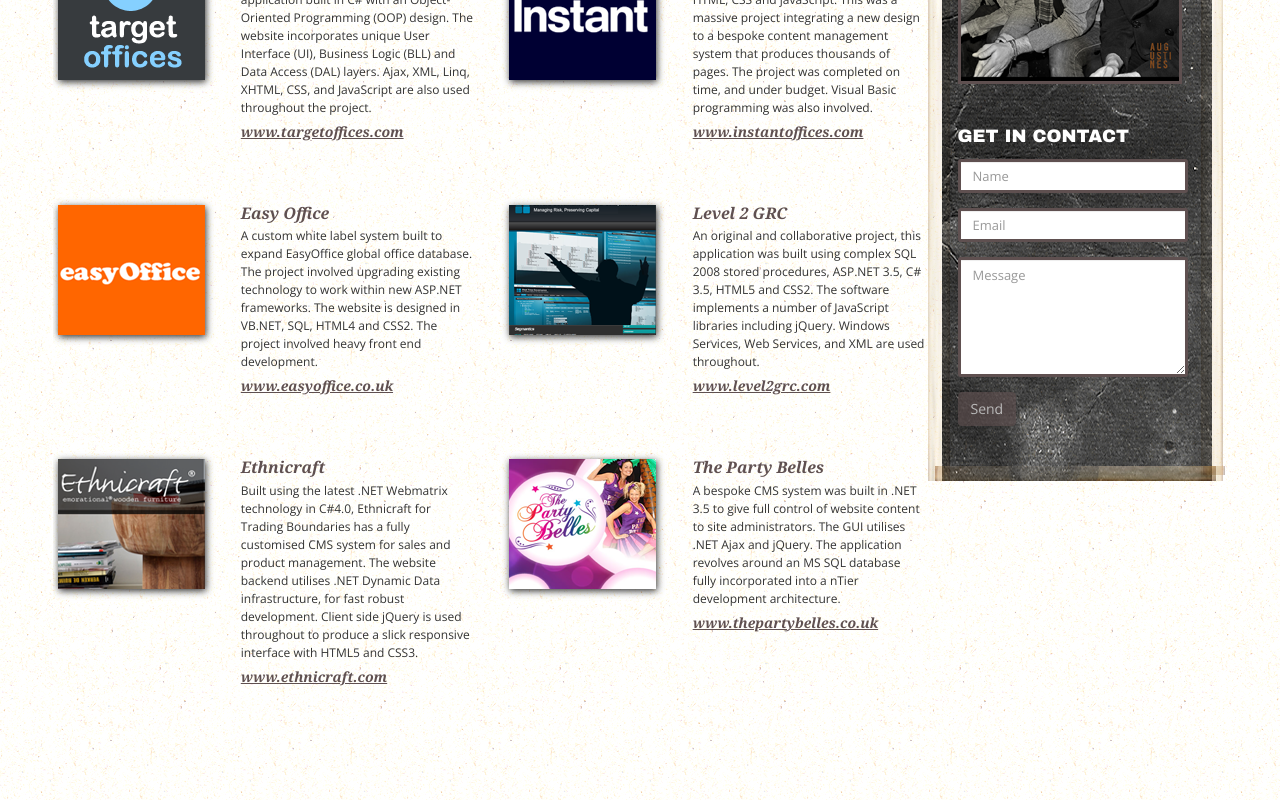
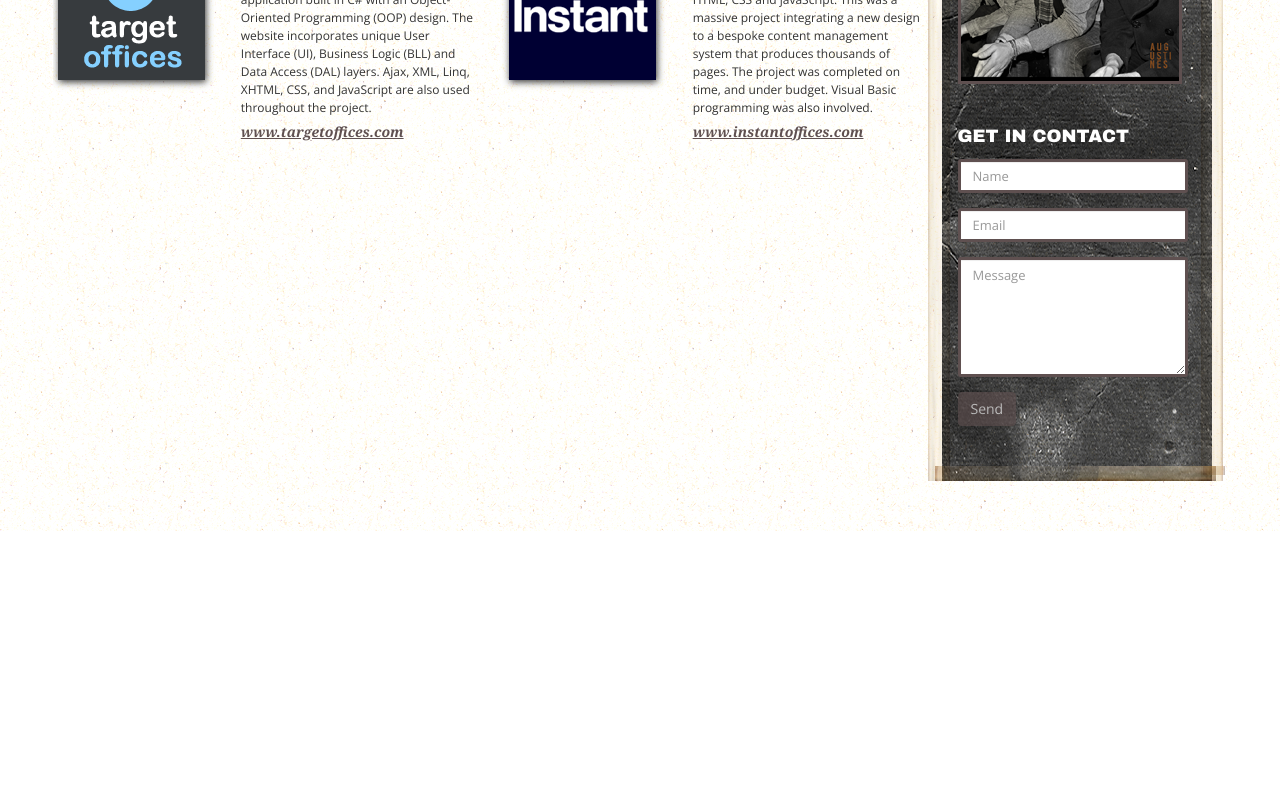
Before and after one commit to gregduncan/profile, a Next.js app: page /projects in a window 1280 px wide. Shown: the part 700-1500 px from the top of the page. After the commit the page ends 1231 px from the top, so only its background shows below. Built offline with nearby package versions, Linux system fonts and the light colour scheme.

Commit message:
Update projects.jsx

```diff
--- a/src/pages/projects.jsx
+++ b/src/pages/projects.jsx
@@ -89,87 +89,6 @@
                         </div>
                     </div>
                 </div>
-                <div className="row">
-                    <div className="col-md-6">
-                        <div className="project full">
-                            <div className="row">
-                                <div className="col-md-5">
-                                    <div className="project-image project-easyoffice"></div>
-                                </div>
-                                <div className="col-md-7">
-                                    <h3>Easy Office</h3>
-                                    <p>
-                                        A custom white label system built to expand EasyOffice global office database. The project involved upgrading existing technology to work within new ASP.NET
-                                        frameworks. The website is designed in VB.NET, SQL, HTML4 and CSS2. The project involved heavy front end development.
-                                    </p>
-                                    <a className="external" target="_blank" href="http://www.easyoffice.co.uk">
-                                        www.easyoffice.co.uk
-                                    </a>
-                                </div>
-                            </div>
-                        </div>
-                    </div>
-                    <div className="col-md-6">
-                        <div className="project full">
-                            <div className="row">
-                                <div className="col-md-5">
-                                    <div className="project-image  project-grc"></div>
-                                </div>
-                                <div className="col-md-7">
-                                    <h3>Level 2 GRC</h3>
-                                    <p>
-                                        An original and collaborative project, this application was built using complex SQL 2008 stored procedures, ASP.NET 3.5, C# 3.5, HTML5 and CSS2. The software
-                                        implements a number of JavaScript libraries including jQuery. Windows Services, Web Services, and XML are used throughout.
-                                    </p>
-                                    <a className="external" target="_blank" href="http://www.level2grc.com">
-                                        www.level2grc.com
-                                    </a>
-                                </div>
-                            </div>
-                        </div>
-                    </div>
-                </div>
-                <div className="row">
-                    <div className="col-md-6">
-                        <div className="project full">
-                            <div className="row">
-                                <div className="col-md-5">
-                                    <div className="project-image project-ethnicraft"></div>
-                                </div>
-                                <div className="col-md-7">
-                                    <h3>Ethnicraft</h3>
-                                    <p>
-                                        Built using the latest .NET Webmatrix technology in C#4.0, Ethnicraft for Trading Boundaries has a fully customised CMS system for sales and product management.
-                                        The website backend utilises .NET Dynamic Data infrastructure, for fast robust development. Client side jQuery is used throughout to produce a slick responsive
-                                        interface with HTML5 and CSS3.
-                                    </p>
-                                    <a className="external" target="_blank" href="http://ethnicraft.tradingboundaries.com">
-                                        www.ethnicraft.com
-                                    </a>
-                                </div>
-                            </div>
-                        </div>
-                    </div>
-                    <div className="col-md-6">
-                        <div className="project full">
-                            <div className="row">
-                                <div className="col-md-5">
-                                    <div className="project-image project-partybelles"></div>
-                                </div>
-                                <div className="col-md-7">
-                                    <h3>The Party Belles</h3>
-                                    <p>
-                                        A bespoke CMS system was built in .NET 3.5 to give full control of website content to site administrators. The GUI utilises .NET Ajax and jQuery. The
-                                        application revolves around an MS SQL database fully incorporated into a nTier development architecture.
-                                    </p>
-                                    <a className="external" target="_blank" href="http://www.thepartybelles.co.uk">
-                                        www.thepartybelles.co.uk
-                                    </a>
-                                </div>
-                            </div>
-                        </div>
-                    </div>
-                </div>
             </div>
         </>
     );
```
